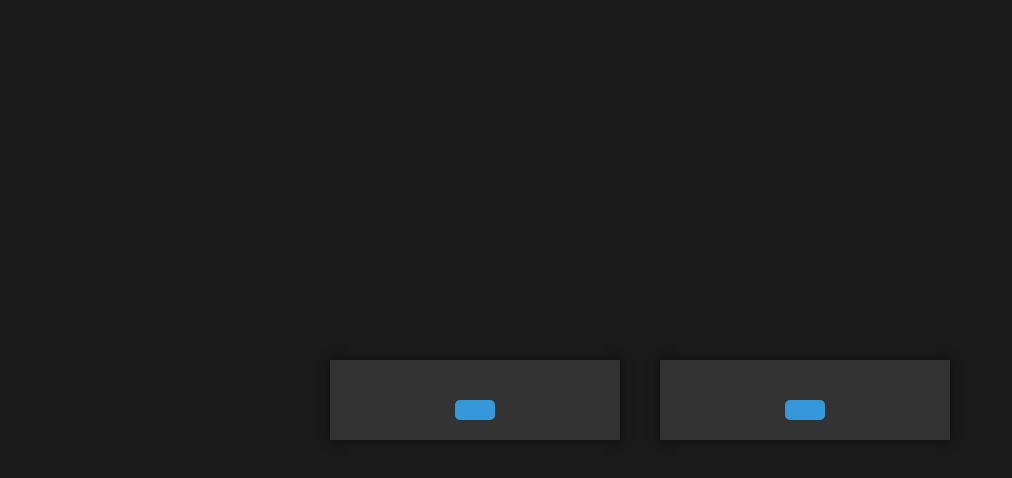
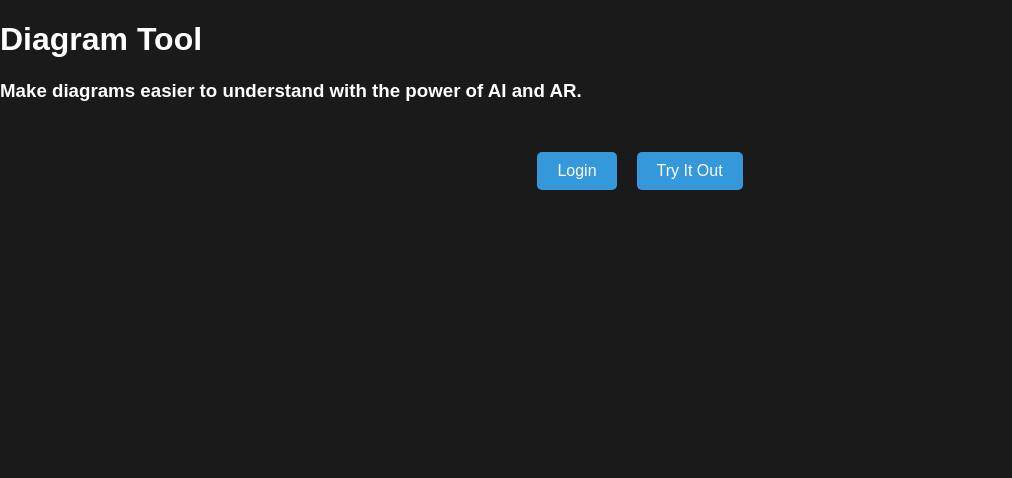
Before and after one commit to Tom8520/DRP_18, a React (Create React App) app in the folder frontend/: page / in a window 1280 px wide. Shown: the top 478 px of the page, without its empty margins (0-1012 px from the left). Built offline with nearby package versions, Linux system fonts and the light colour scheme; no server answers.

Commit message:
feat: Add bare bones code for diagram tool webpage view

```diff
--- a/frontend/src/App.tsx
+++ b/frontend/src/App.tsx
@@ -3,6 +3,7 @@ import logo from './logo.svg';
 import './App.css';
 import { BrowserRouter, Route, Routes } from 'react-router-dom';
 import LandingPage from './pages/LandingPage';
+import MainPage from './pages/MainPage';
 import axios from 'axios';
 
 const client = axios.create({
@@ -27,6 +28,7 @@ function App() {
     <BrowserRouter>
     <Routes>
       <Route path="/" element={<LandingPage />}/>
+      <Route path="/main" element={<MainPage />}/>
     </Routes>
   </BrowserRouter>
   );
--- a/frontend/src/pages/LandingPage.tsx
+++ b/frontend/src/pages/LandingPage.tsx
@@ -5,20 +5,21 @@ import './../styles/Landing.css';
 const LandingPage = () => {
 
   return (
-    <div className="container">
-      <div className="box">
-        <h2></h2>
+    <div>
+      <div className="header">
+        <h1>Diagram Tool</h1>
+        <h3>Make diagrams easier to understand with the power of AI and AR.</h3>
+      </div>
+      <div className="container">
         <p className="description"></p>
         <div className="button-container">
-          <Link to="/login" className="styled-button"></Link>
+          <Link to="/login" className="styled-button">Login</Link>
+        </div>
+        <div className="button-container">
+          <Link to="/main" className="styled-button">Try It Out</Link>
         </div>
       </div>
-      <div className="box">
-        <h2></h2>
-        <p className="description"></p>
-        <div className="button-container">
-          <Link to="/nextpage" className="styled-button"></Link>
-        </div>
+      <div>
       </div>
     </div>
   );
--- /dev/null
+++ b/frontend/src/pages/MainPage.tsx
@@ -0,0 +1,27 @@
+import React from 'react';
+import { Link, useSearchParams } from 'react-router-dom';
+import './../styles/Landing.css';
+
+const MainPage = () => {
+
+    return (
+      <div>
+        <div className="header">
+          <h1>Camera</h1>
+        </div>
+        <div className="container">
+          <p className="description"></p>
+          <div className="button-container">
+            <Link to="/login" className="styled-button">Login</Link>
+          </div>
+          <div className="button-container">
+            <Link to="/" className="styled-button">Upload Image</Link>
+          </div>
+        </div>
+        <div className="imageContainer">
+        </div>
+      </div>
+    );
+  };
+
+export default MainPage;
--- a/frontend/src/styles/Landing.css
+++ b/frontend/src/styles/Landing.css
@@ -5,11 +5,17 @@ body {
     color: #fff; /* Light text color */
   }
 
+  .imageContainer {
+    width: 90%;
+    height: 400px;
+    background-color: #222;
+  }
+
   .container {
     display: flex;
     justify-content: center;
     align-items: center;
-    height: 100vh;
+    height: 10vh;
   }
 
   .box {
```
